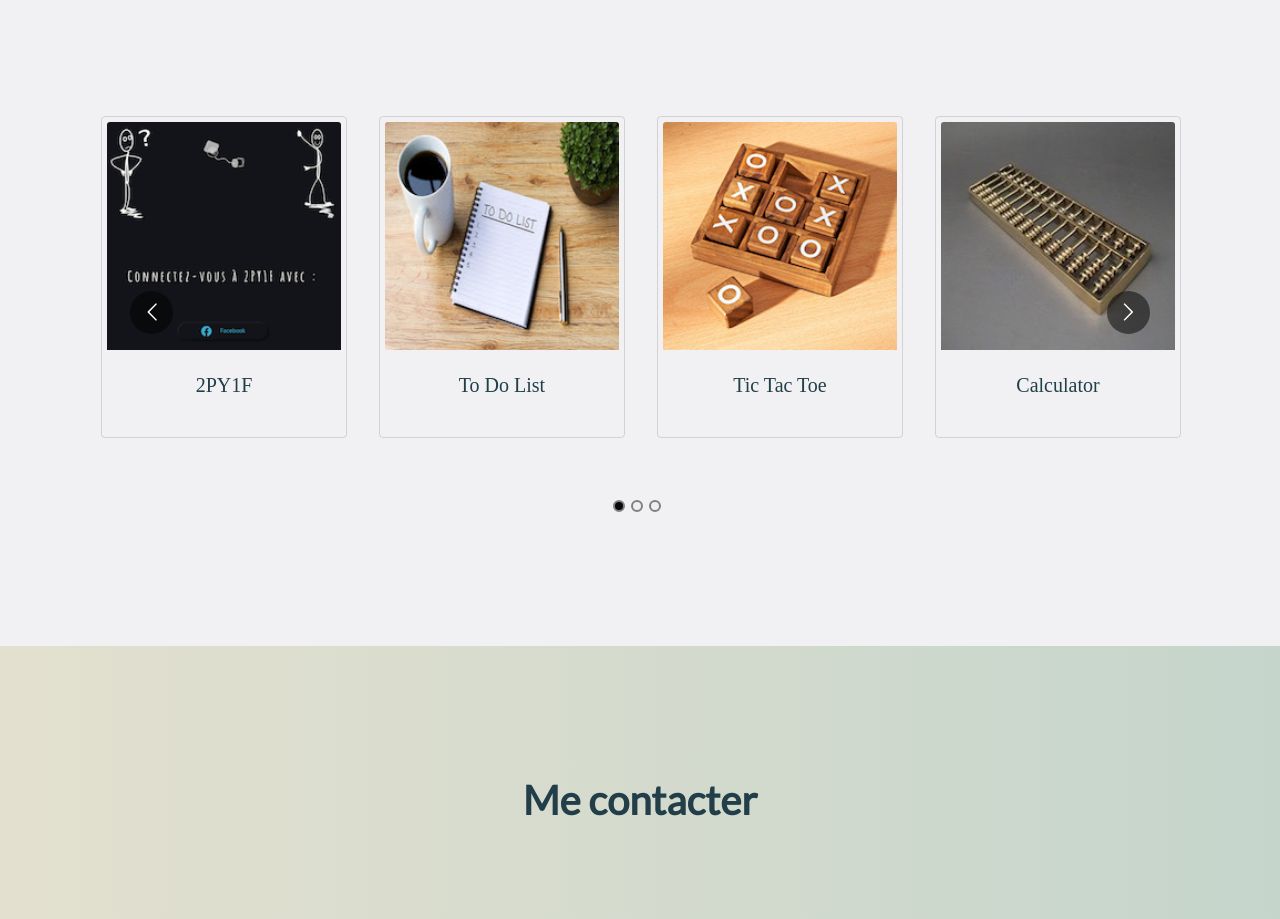
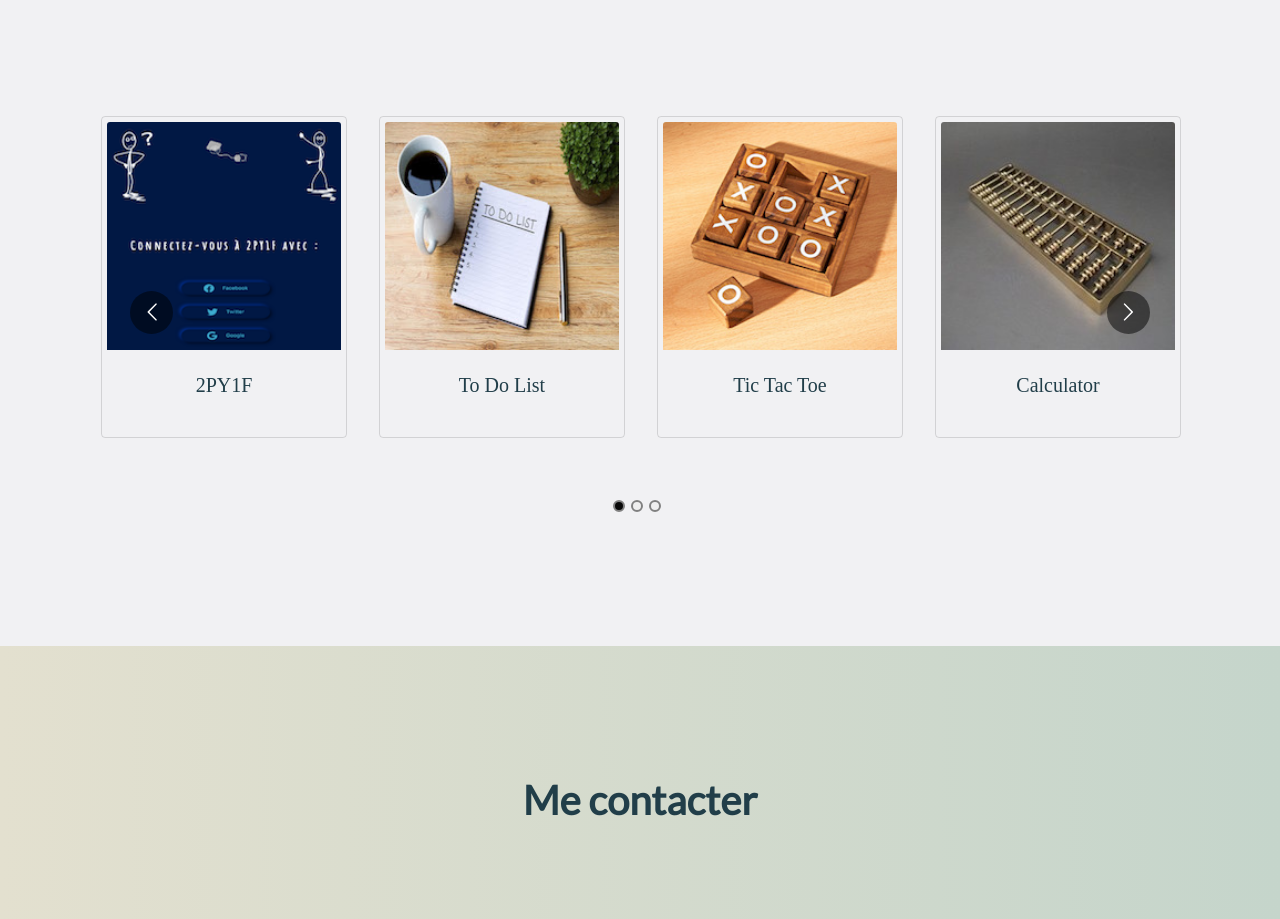
Before and after one commit to DavidPayet/david_portfolio, a React (Create React App) app: page / in a window 1280 px wide. Shown: the part 2540-3459 px from the top of the page. Built offline with nearby package versions, Linux system fonts and the light colour scheme; a web font is replaced by a local one.

Commit message:
2py1f img change

```diff
--- a/src/components/Dpy1fCard.jsx
+++ b/src/components/Dpy1fCard.jsx
@@ -14,7 +14,7 @@ const Dpy1fCard = () => {
     <div className="Card">
       <NavLink href="https://2py1f.netlify.com">
       <Card className="card">
-        <CardImg top width="100%" src="/medias/dpy1f2.png" alt="2py1f-img" />
+        <CardImg top width="100%" src="/medias/dpy1f.png" alt="2py1f-img" />
         <CardBody>
           <CardTitle className="title" >2PY1F</CardTitle>
 
```
Also changed, not shown: public/medias/dpy1f.png (added), public/medias/dpy1f2.png (deleted).
